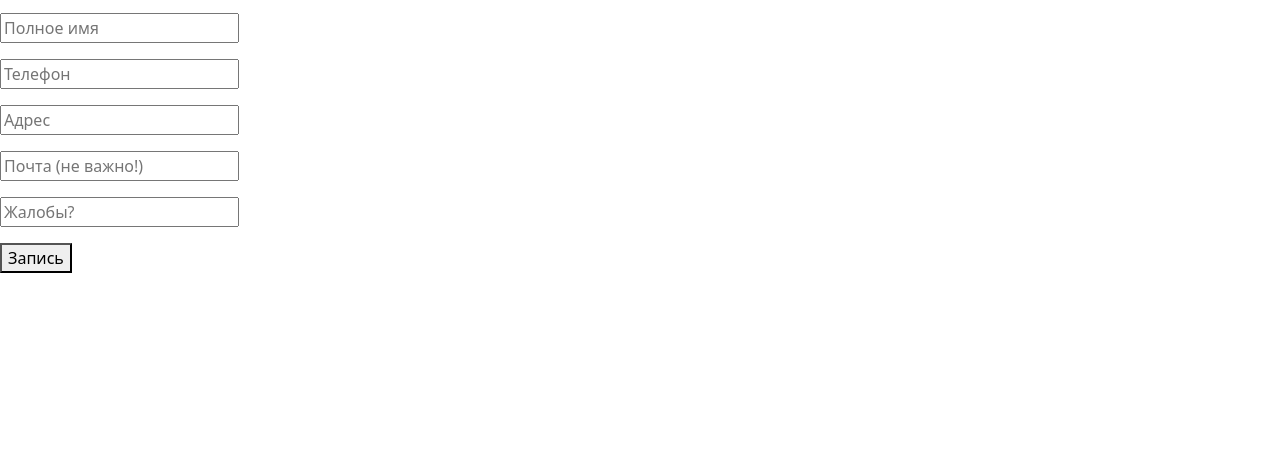
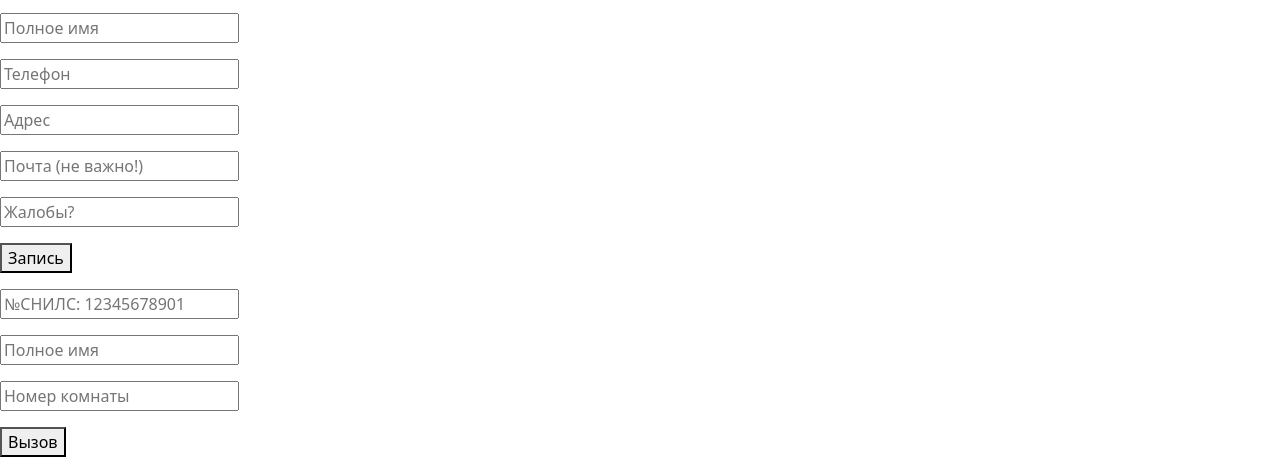
Before and after one commit to MargaritaBelyakova/Validator, a plain HTML site: page src/QUnitTest_SNILS.html in a window 1280 px wide. Shown: the part 909-1382 px from the top of the page. Before the commit the page ends 1198 px from the top, so only its background shows below. Drawn offline with Linux system fonts and the light colour scheme.

Commit message:
verstka: add second inputs with submitting button for videocalls

```diff
--- a/src/QUnitTest_SNILS.html
+++ b/src/QUnitTest_SNILS.html
@@ -54,7 +54,13 @@
             </form>
 
             <form class="unvisib" method="POST">
-
+                <p><input type="number" name="11name" class="input2" id="num1" maxlength="20" pattern="[0-9]{1,19}" placeholder="№СНИЛС: 12345678901" required="required"><!--Текстовые поля для ввода ФИО-->
+                </p> <div class=" " id='err1' style="display: block;color: chartreuse;font-size: large;"></div>
+                <p> <input type="text" pattern="^[А-Яа-яЁё\s]+$" name="12name" class="input2" id="fio" maxlength="70" placeholder="Полное имя" required="required"></p><!--Текстовые поля-->
+                <p><input type="text" name="15name" class="input2" maxlength="50" placeholder="Номер комнаты"></p><!--Текстовые поля-->
+                <p>
+                    <a onclick="alert('Зарегистрировано!');" ><button name="but25" type="submit" id="button134">Вызов</button></a><!--Кнопка 'Завершить регистрацию'-->
+                </p>
             </form>
 
         </div>
```
